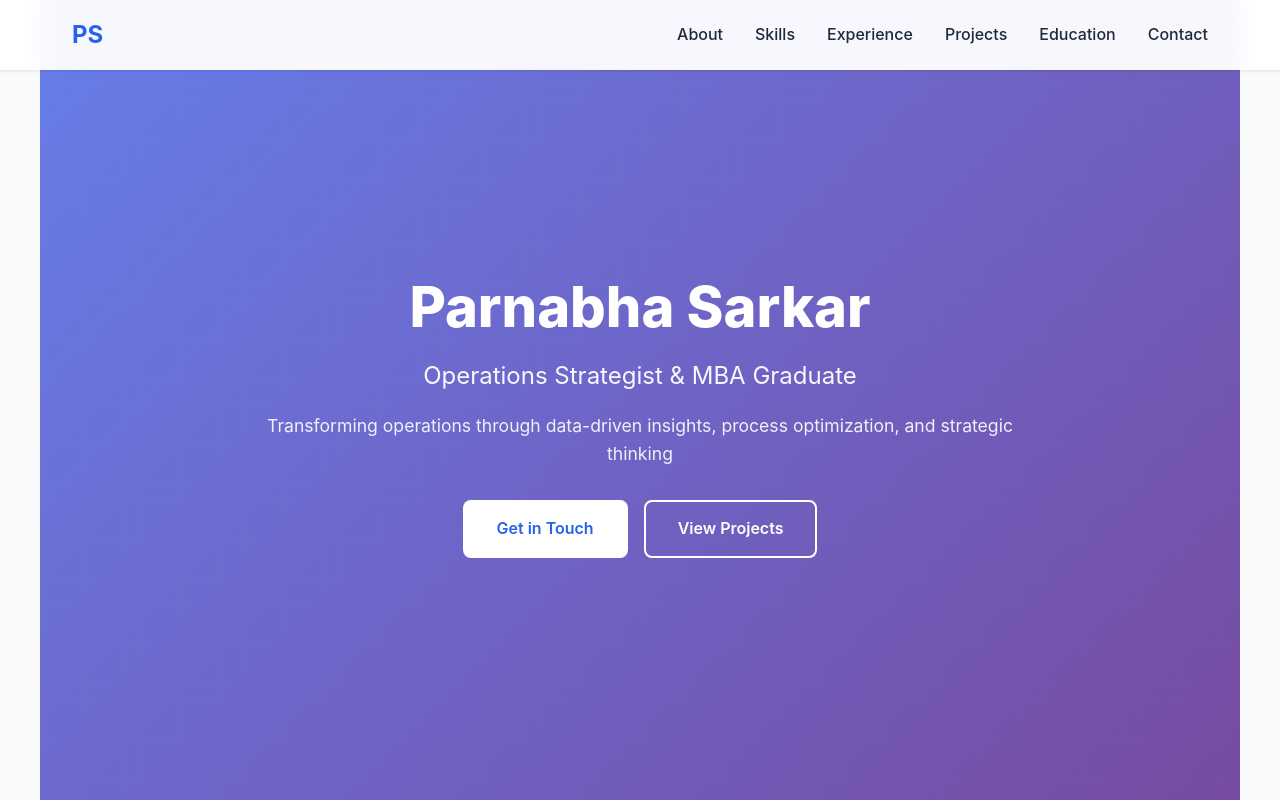
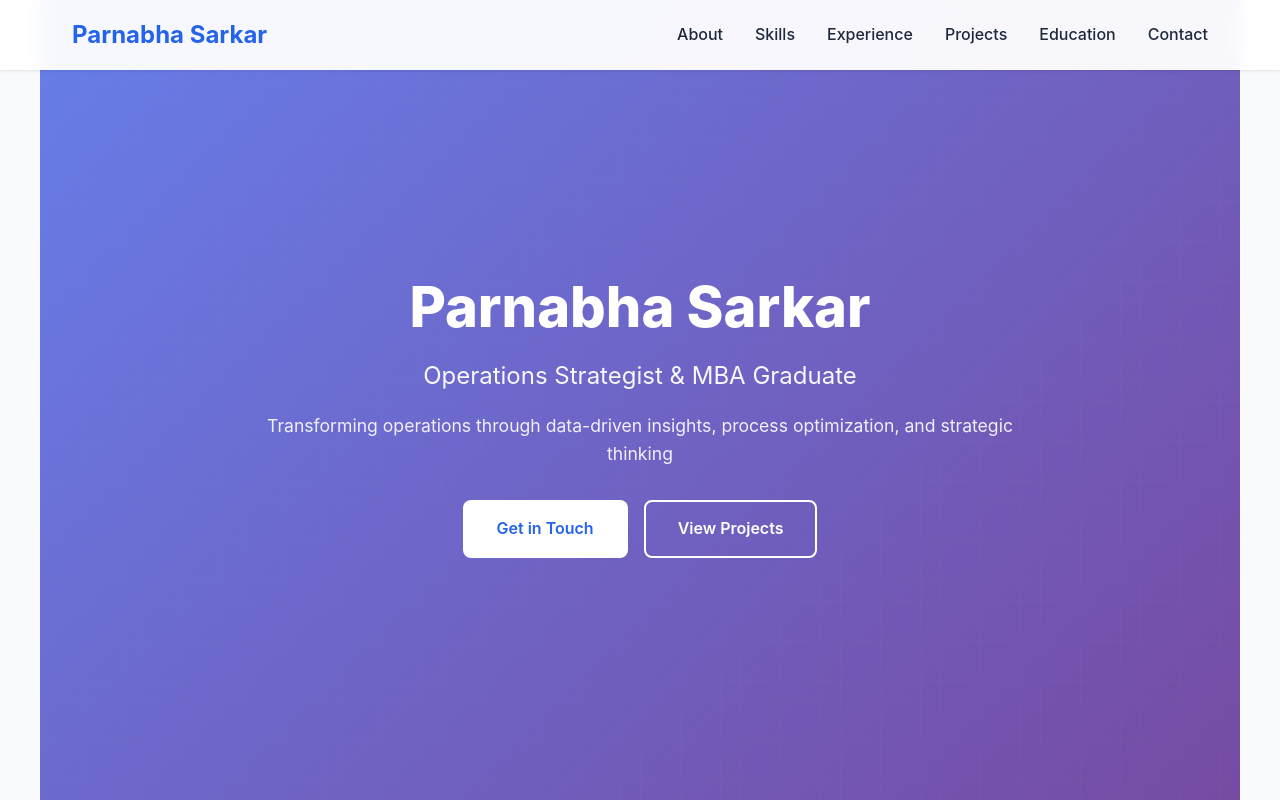
Before and after one commit to parnabhasarkar/my-profile, a plain HTML site: page index.html in a window 1280 px wide. Shown: the top 800 px of the page. Drawn offline with Linux system fonts and the light colour scheme.

Commit message:
Update logo text in navigation

```diff
--- a/index.html
+++ b/index.html
@@ -657,7 +657,7 @@
     <!-- Navigation -->
     <header>
         <nav>
-            <a href="#" class="logo">PS</a>
+            <a href="#" class="logo">Parnabha Sarkar</a>
             <ul class="nav-links">
                 <li><a href="#about">About</a></li>
                 <li><a href="#skills">Skills</a></li>
```
